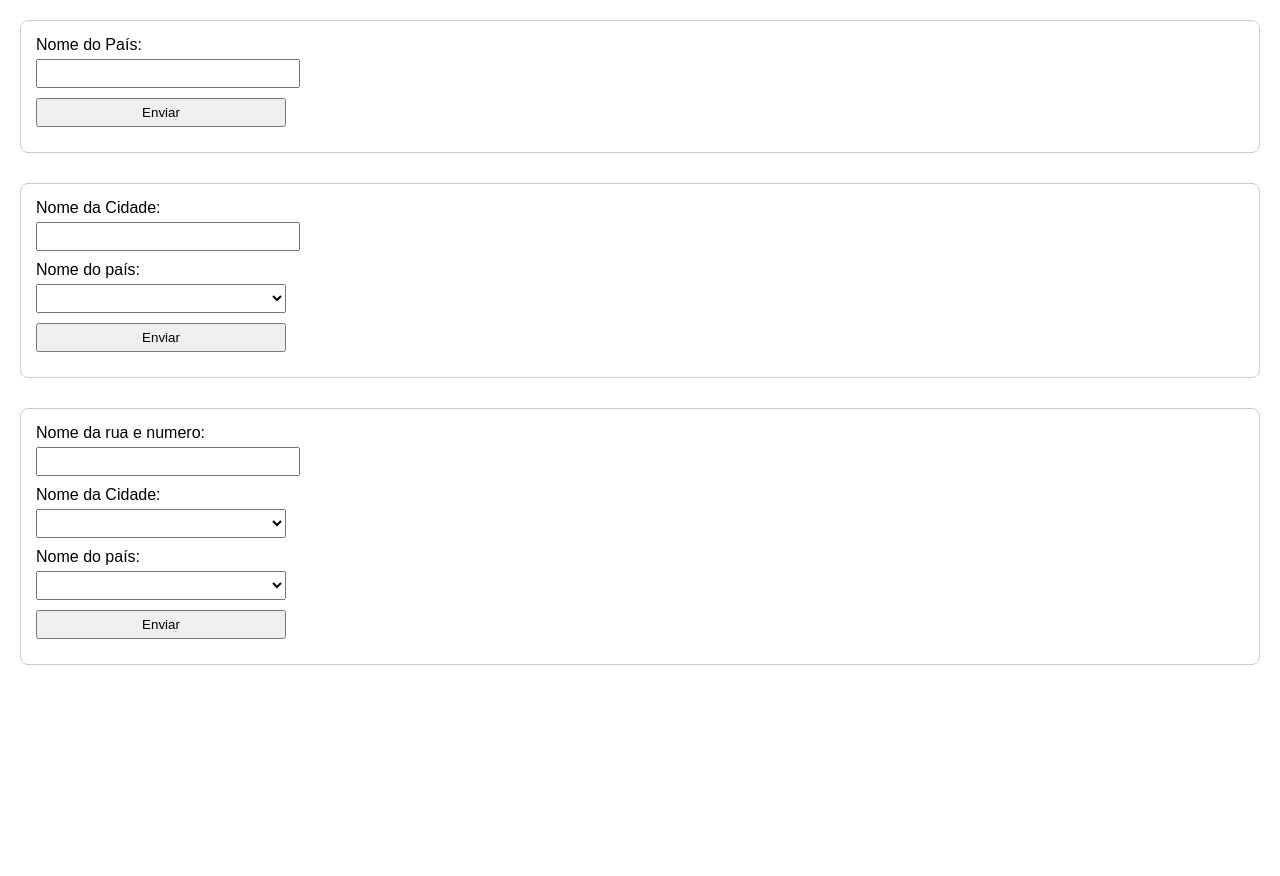
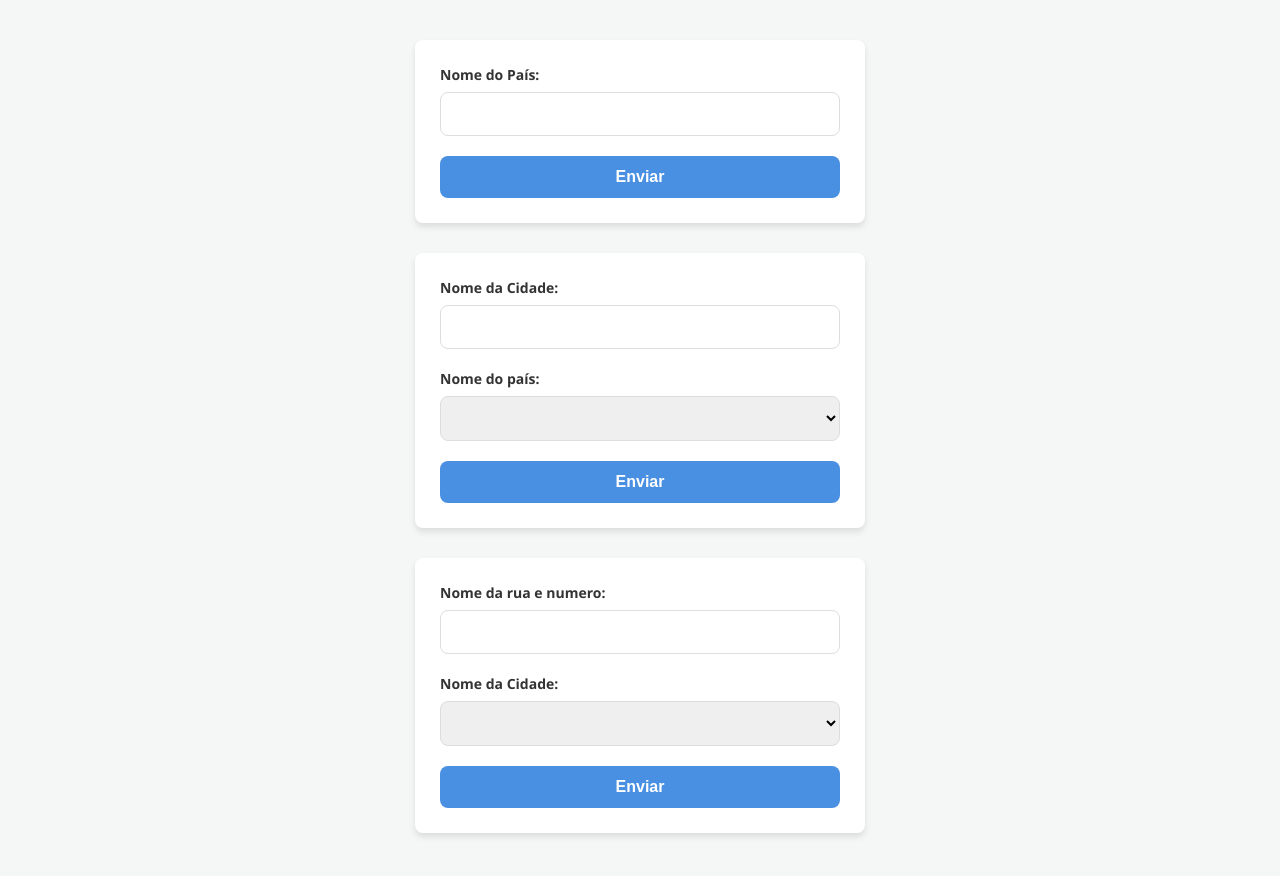
Before and after one commit to LuisRibeiro5/trabalho_db2, a website: page index.html in a window 1280 px wide. Before the commit the page ends 800 px from the top, so only its background shows below. Drawn offline with Linux system fonts and the light colour scheme; no server answers.

Commit message:
novo index boladao

```diff
--- a/index.html
+++ b/index.html
@@ -6,29 +6,90 @@
     <meta name="viewport" content="width=device-width, initial-scale=1.0">
     <title>Criação de Endereços</title>
     <style>
+        :root {
+            --primary-color: #4a90e2;
+            --secondary-color: #f4f7f6;
+            --text-color: #333;
+            --border-radius: 8px;
+        }
+
         body {
-            font-family: Arial;
-            margin: 20px;
+            font-family: 'Segoe UI', Tahoma, Geneva, Verdana, sans-serif;
+            background-color: var(--secondary-color);
+            color: var(--text-color);
+            display: flex;
+            flex-direction: column;
+            align-items: center;
+            padding: 40px 20px;
+            margin: 0;
+        }
+
+        h2 {
+            color: var(--primary-color);
+            margin-bottom: 20px;
         }
 
         form {
+            background: white;
+            padding: 25px;
             margin-bottom: 30px;
-            padding: 15px;
-            border: 1px solid #ccc;
-            border-radius: 8px;
+            border-radius: var(--border-radius);
+            box-shadow: 0 4px 6px rgba(0, 0, 0, 0.1);
+            width: 100%;
+            max-width: 400px;
+            transition: transform 0.2s;
         }
 
-        input,
-        select,
-        button {
-            display: block;
-            margin: 5px 0 10px;
-            padding: 5px;
-            width: 250px;
+        form:hover {
+            transform: translateY(-2px);
         }
 
-        h2 {
-            margin-top: 40px;
+        label {
+            display: block;
+            font-weight: 600;
+            margin-bottom: 8px;
+            font-size: 14px;
+        }
+
+        input, select {
+            width: 100%;
+            padding: 12px;
+            margin-bottom: 20px;
+            border: 1px solid #ddd;
+            border-radius: var(--border-radius);
+            box-sizing: border-box; /* Garante que o padding não aumente a largura */
+            font-size: 16px;
+            outline: none;
+        }
+
+        input:focus, select:focus {
+            border-color: var(--primary-color);
+            box-shadow: 0 0 0 2px rgba(74, 144, 226, 0.2);
+        }
+
+        button {
+            width: 100%;
+            padding: 12px;
+            background-color: var(--primary-color);
+            color: white;
+            border: none;
+            border-radius: var(--border-radius);
+            font-size: 16px;
+            font-weight: bold;
+            cursor: pointer;
+            transition: background 0.3s;
+        }
+
+        button:hover {
+            background-color: #357abd;
+        }
+
+        /* Título para separar os formulários visualmente */
+        .form-title {
+            border-bottom: 2px solid var(--primary-color);
+            padding-bottom: 5px;
+            margin-bottom: 20px;
+            font-size: 1.2em;
         }
     </style>
 </head>
@@ -65,11 +126,6 @@
         <label for="nome">Nome da Cidade:</label>
         <select id="cidade_endereco" name="cidade_endereco" required></select>
 
-        <label for="pais">Nome do país:</label>
-        <select id="pais_endereco" name="pais_endereco" required></select>
-
-
-
         <!-- Botão para submeter o formulário -->
         <button type="submit">Enviar</button>
     </form>
@@ -93,13 +149,11 @@
 
         function preencherSelectPaises(lista) {
             // 1. Use aspas para buscar pelo ID
-            const select = document.getElementById("pais_endereco");
-            const select2 = document.getElementById("pais_cidade");
+            const select = document.getElementById("pais_cidade");
 
-            if (!select || !select2) return;
+            if (!select) return;
 
             select.innerHTML = '<option value="">Selecione uma opção...</option>';
-            select2.innerHTML = '<option value="">Selecione uma opção...</option>';
 
             lista.forEach(item => {
                 // Criamos a opção para o primeiro select
@@ -107,12 +161,6 @@
                 option1.value = item.country_id;
                 option1.textContent = item.country;
                 select.appendChild(option1);
-
-                // Criamos uma COPIA (ou nova instância) para o segundo select
-                const option2 = document.createElement('option');
-                option2.value = item.country_id;
-                option2.textContent = item.country;
-                select2.appendChild(option2);
             });
         }
 
```
